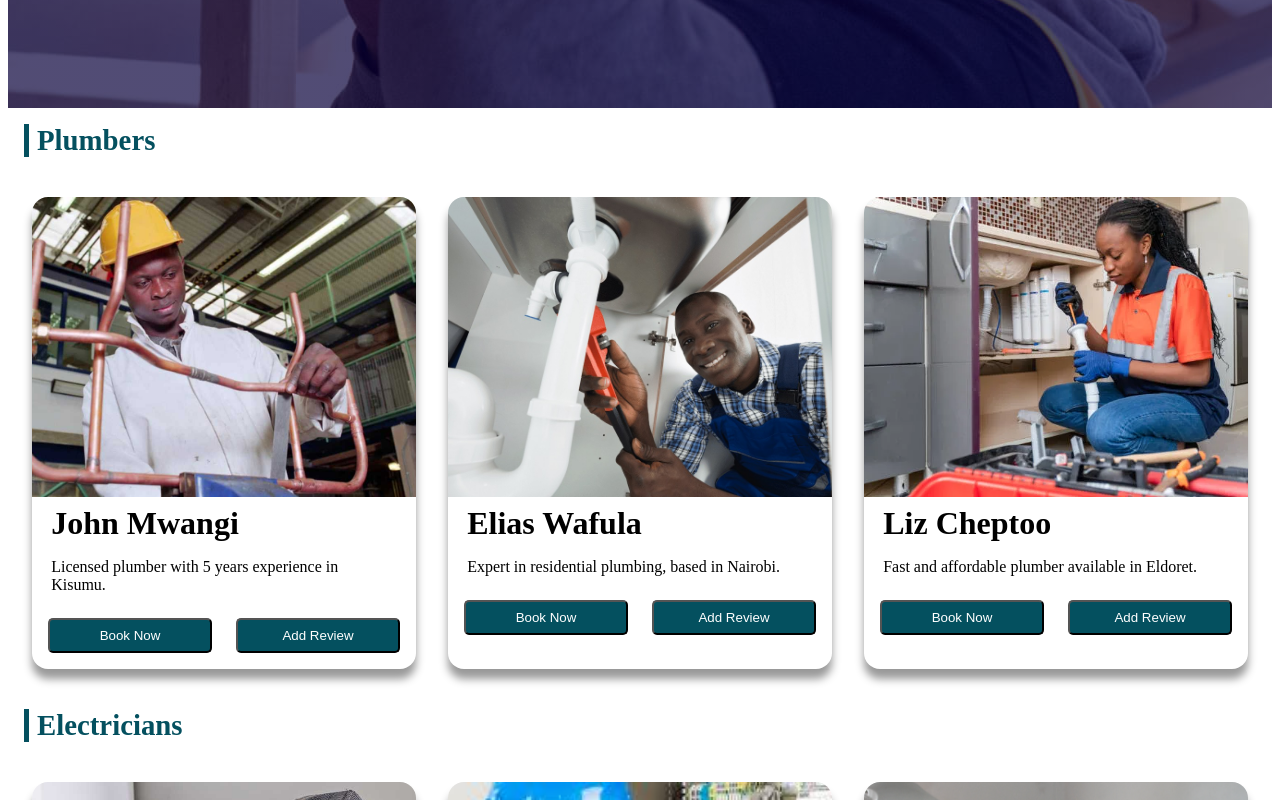
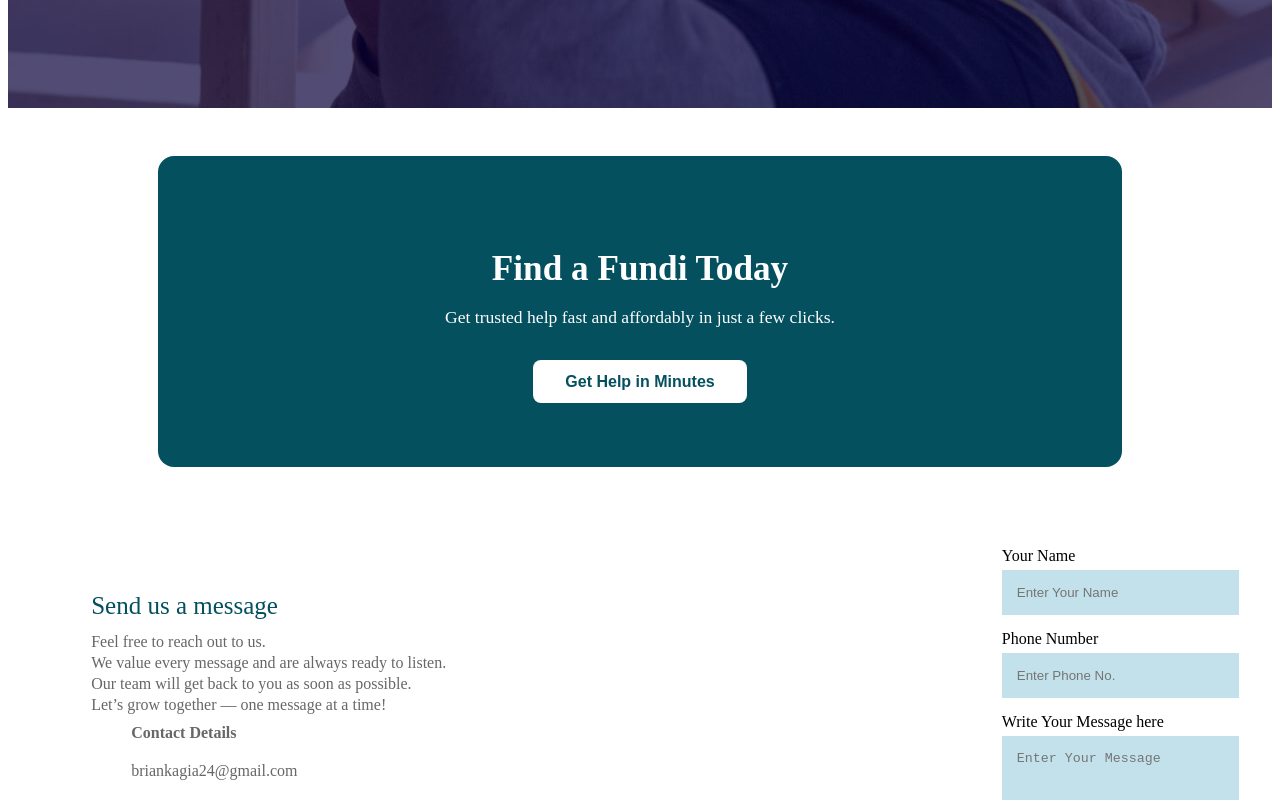
Before and after one commit to Melloniah/Ujuzi-Hub-project, a React (Create React App) app in the folder client/: page / in a window 1280 px wide. Shown: the part 700-1500 px from the top of the page. Built offline with nearby package versions, Linux system fonts and the light colour scheme.

Commit message:
sorted services fundicard and app

```diff
--- a/client/src/components/App.js
+++ b/client/src/components/App.js
@@ -23,7 +23,6 @@ function App() {
           element={
             <>
               <Hero />
-              <Services/>
               <CTA/>
               <Contact />
 
--- a/client/src/pages/Card.css
+++ /dev/null
@@ -1,34 +0,0 @@
-.card-container {
-    width: 15rem;
-    border-radius: 1rem;
-    box-shadow: 0px 10px 8px #999;
-    display: flex;
-    flex-direction: column;
-    margin: 0.5rem;
-    background-color: white;
-    height: fit-content;
-  }
-
-  .card-img {
-    width: 100%;
-    border-radius: 1rem 1rem 0 0;
-  }
-
-  .card-title {
-    margin: 0.5rem 5%;
-  }
-
-  .card-description {
-    margin: 0.5rem 5%;
-  }
-
-  .card-btn {
-    text-align: center;
-    width: 80%;
-    border-radius: 5px;
-    padding: 0.5rem 1rem;
-    background-color: #04505f;
-    color: white;
-    text-decoration: none;
-    margin: 0.5rem 0.5rem;
-  }
--- a/client/src/pages/Services.jsx
+++ b/client/src/pages/Services.jsx
@@ -1,5 +1,5 @@
 import React from "react";
-import { FundiCard } from "../pages/FundiCard";
+import { FundiCard } from "./pages/FundiCard";
 import "../pages/Services.css";
 
 // Images
```
Also changed, not shown: client/src/pages/Card.jsx (deleted, +0 -26 lines), client/src/pages/fundiCard.jsx (deleted, +0 -32 lines).
